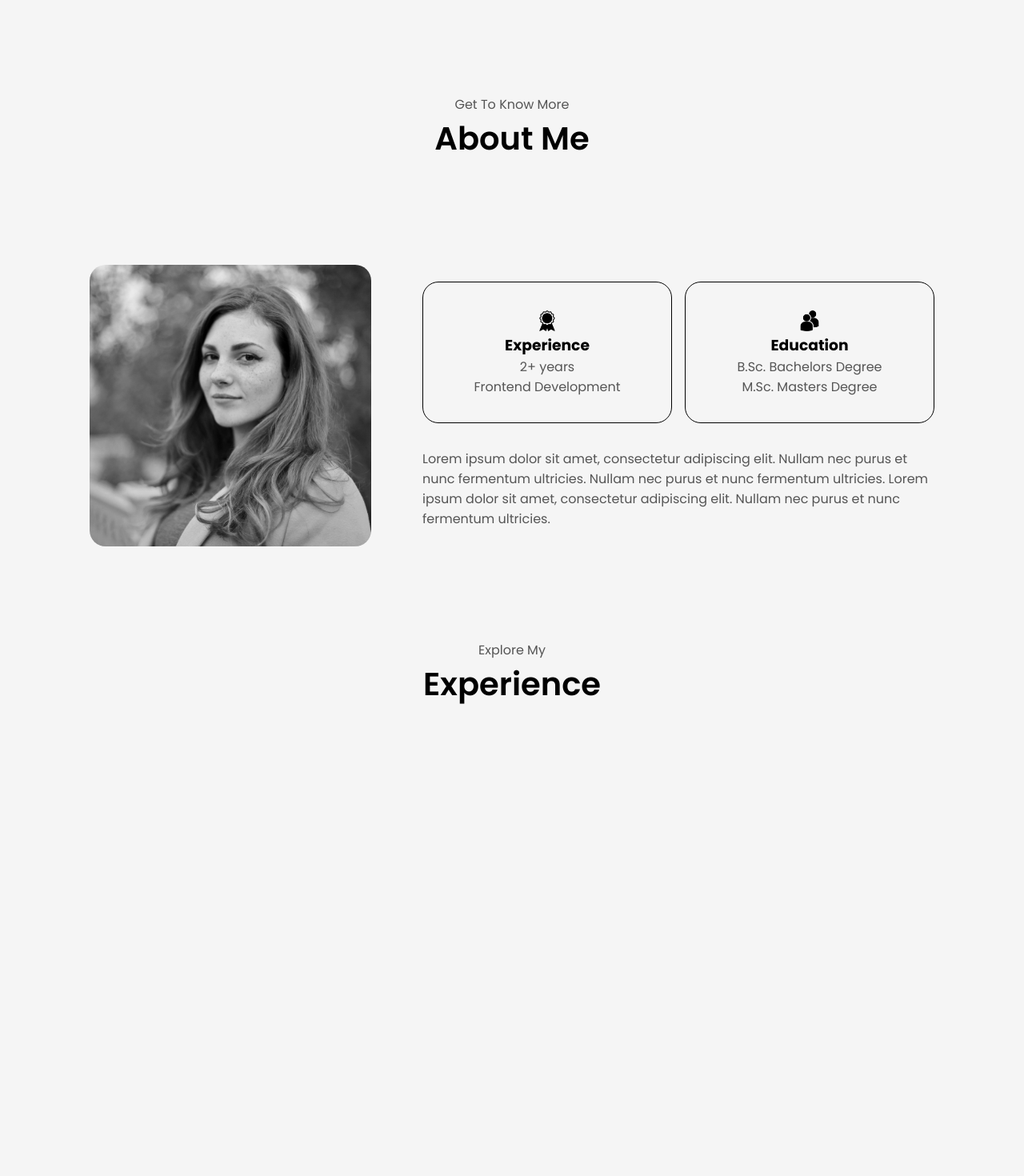
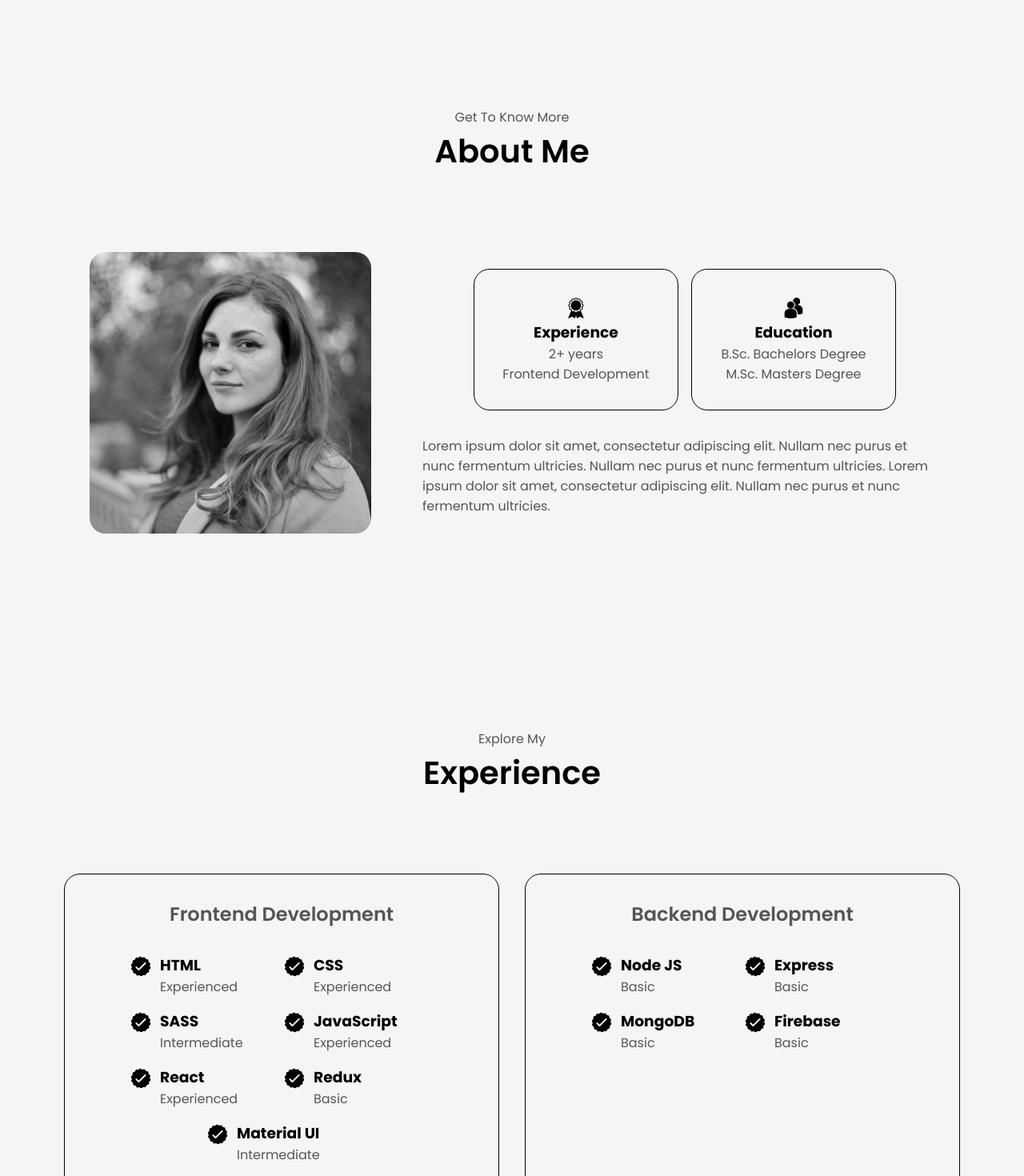
Before and after one commit to Yshika/portfoliov2, a React (Vite) app: page / in a window 1280 px wide. Shown: the part 800-2270 px from the top of the page at 80% size. Before the commit the page ends 1685 px from the top, so only its background shows below. Built offline with nearby package versions, Linux system fonts and the light colour scheme.

Commit message:
add Experience component with dynamic skills display and responsive styles

```diff
--- a/index.html
+++ b/index.html
@@ -2,7 +2,7 @@
 <html lang="en">
   <head>
     <meta charset="UTF-8" />
-    <!-- <link rel="icon" type="image/svg+xml" href="/profile_pic.jpg" /> -->
+    <link rel="icon" type="image/svg+xml" href="/profile_pic.jpg" />
     <meta name="viewport" content="width=device-width, initial-scale=1.0" />
     <title>Portfolio</title>
   </head>
--- a/src/App.scss
+++ b/src/App.scss
@@ -55,6 +55,12 @@ button {
 
 section {
   height: 100dvh;
+
+  @include responsive('medium') {
+    height: auto;
+    min-height: 100dvh;
+    padding: 2rem 0;
+  }
 }
 
 p {
--- a/src/components/About/style.scss
+++ b/src/components/About/style.scss
@@ -1,10 +1,7 @@
 @import '../../styles/index.scss';
 
 .about {
-  display: grid;
-  align-items: center;
-  align-content: center;
-  gap: 8rem;
+  @include flex-container(column);
 
   &-content {
     display: flex;
@@ -29,10 +26,9 @@
     }
 
     .about-overview {
+      @include flex-container(column);
       width: 50%;
-      display: grid;
       gap: 2rem;
-      justify-content: center;
 
       .about-box {
         display: flex;
--- a/src/components/Experience/index.tsx
+++ b/src/components/Experience/index.tsx
@@ -1,11 +1,40 @@
 import HeadSection from '../common/HeadSection';
 import './style.scss';
+import data from '../../data.json';
 
 const Experience = () => {
   return (
-    <div>
+    <section id='experience' className='experience'>
       <HeadSection preHeading='Explore My' heading='Experience' />
-    </div>
+      <div className='box-container'>
+        {data?.experience?.map(
+          (
+            exp: {
+              heading: string;
+              skills: { [key: string]: string | undefined };
+            },
+            index: number
+          ) => (
+            <div className='box' key={index}>
+              <h1 className='sub-heading'>{exp?.heading}</h1>
+              <div className='skills-container'>
+                {Object.keys(exp?.skills)?.map((skill, index) => (
+                  <div className='skills' key={index}>
+                    <div className='checkmark'>
+                      <img src='/checkmark.png' alt='check' />
+                    </div>
+                    <div>
+                      <h3>{skill}</h3>
+                      <p>{exp?.skills?.[skill]}</p>
+                    </div>
+                  </div>
+                ))}
+              </div>
+            </div>
+          )
+        )}
+      </div>
+    </section>
   );
 };
 
--- a/src/components/Experience/style.scss
+++ b/src/components/Experience/style.scss
@@ -0,0 +1,40 @@
+@import '../../styles/index.scss';
+
+.experience {
+  @include flex-container(column);
+
+  .box-container {
+    @include flex-container(row, center, center, 2rem);
+    width: 100%;
+    padding: 0px 6rem;
+
+    .box {
+      @include box;
+      @include flex-container(column, flex-start, center, 2rem);
+      height: 100%;
+
+      .sub-heading {
+        @include sub-heading;
+      }
+      .skills-container {
+        @include flex-container(row, center, center, 0);
+        flex-wrap: wrap;
+        row-gap: 1rem;
+
+        .skills {
+          @include flex-container(row, flex-start, flex-start, 0.5rem);
+          width: 12rem;
+
+          .checkmark {
+            width: 2rem;
+            height: 2rem;
+          }
+        }
+      }
+    }
+
+    @include responsive('medium') {
+      flex-direction: column;
+    }
+  }
+}
--- a/src/components/Summary/style.scss
+++ b/src/components/Summary/style.scss
@@ -1,10 +1,7 @@
 @import '../../styles/index.scss';
 
 .summary {
-  display: flex;
-  align-items: center;
-  justify-content: center;
-  gap: 6rem;
+  @include flex-container();
 
   .profile-pic {
     width: 25rem;
@@ -14,8 +11,7 @@
   }
 
   .info {
-    display: grid;
-    justify-items: center;
+    @include flex-container(column);
     gap: 1.25rem;
 
     .greeting {
@@ -30,7 +26,6 @@
 
     .job {
       @include sub-heading;
-      font-size: 1.5rem;
     }
 
     .cta-container {
--- a/src/components/common/HeadSection/style.scss
+++ b/src/components/common/HeadSection/style.scss
@@ -1,8 +1,7 @@
 @import '../../../styles/index.scss';
 
 .heading-container {
-  display: grid;
-  place-items: center;
+  @include flex-container(column, center, center, 0rem);
 
   .know-more {
     @include paragraph;
--- a/src/data.json
+++ b/src/data.json
@@ -12,5 +12,28 @@
     "undergrad": "B.Sc. Bachelors Degree",
     "postGrad": "M.Sc. Masters Degree",
     "desc": "Lorem ipsum dolor sit amet, consectetur adipiscing elit. Nullam nec purus et nunc fermentum ultricies. Nullam nec purus et nunc fermentum ultricies. Lorem ipsum dolor sit amet, consectetur adipiscing elit. Nullam nec purus et nunc fermentum ultricies."
-  }
+  },
+  "experience": [
+    {
+      "heading": "Frontend Development",
+      "skills": {
+        "HTML": "Experienced",
+        "CSS": "Experienced",
+        "SASS": "Intermediate",
+        "JavaScript": "Experienced",
+        "React": "Experienced",
+        "Redux": "Basic",
+        "Material UI": "Intermediate"
+      }
+    },
+    {
+      "heading": "Backend Development",
+      "skills": {
+        "Node JS": "Basic",
+        "Express": "Basic",
+        "MongoDB": "Basic",
+        "Firebase": "Basic"
+      }
+    }
+  ]
 }
--- a/src/styles/_mixins.scss
+++ b/src/styles/_mixins.scss
@@ -33,5 +33,18 @@ $breakpoints: (
   border-radius: 1.25rem;
   padding: 2rem;
   justify-items: center;
-  width: 50%;
+  min-width: 50%;
 }
+
+@mixin flex-container(
+  $direction: row,
+  $justify: center,
+  $align: center,
+  $gap: 6rem
+) {
+  display: flex;
+  flex-direction: $direction;
+  justify-content: $justify;
+  align-items: $align;
+  gap: $gap;
+}
--- a/src/styles/_typography.scss
+++ b/src/styles/_typography.scss
@@ -11,7 +11,7 @@
 }
 
 @mixin sub-heading {
-  font-size: 1.125rem;
+  font-size: 1.5rem;
   font-weight: 600;
   color: $paragraph_color;
 }
```
Also changed, not shown: public/checkmark.png (added).
